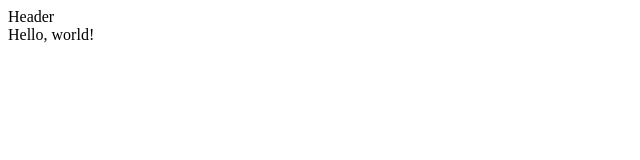
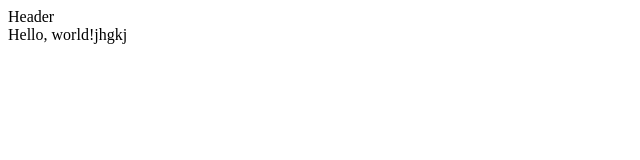
Before and after one commit to loplicat/my-project, a plain HTML site: page index.html in a window 1280 px wide. Shown: the full height of the page, 0-640 px from the left. Drawn offline with Linux system fonts and the light colour scheme.

Commit message:
add footer text

```diff
--- a/index.html
+++ b/index.html
@@ -8,6 +8,6 @@
 <body>
   <header>Header</header>
   <main></main>
-  <footer>Hello, world!</footer>
+  <footer>Hello, world!jhgkj</footer>
 </body>
 </html>
```
